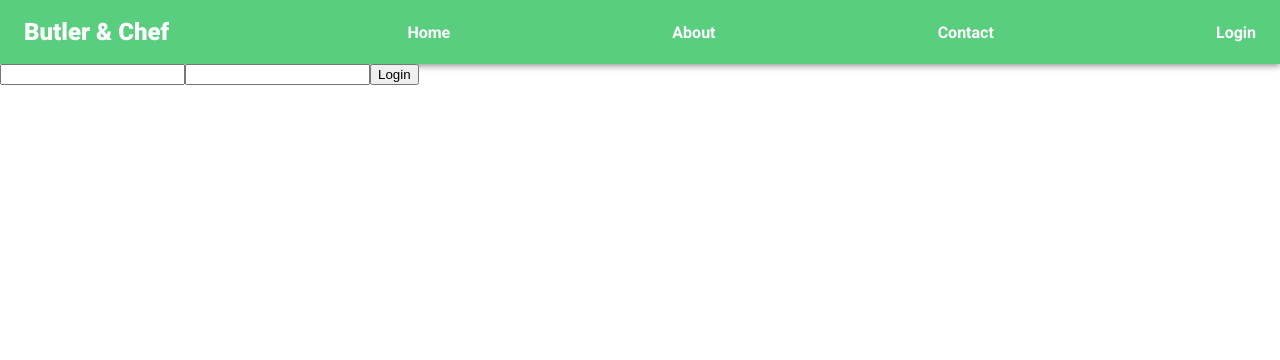
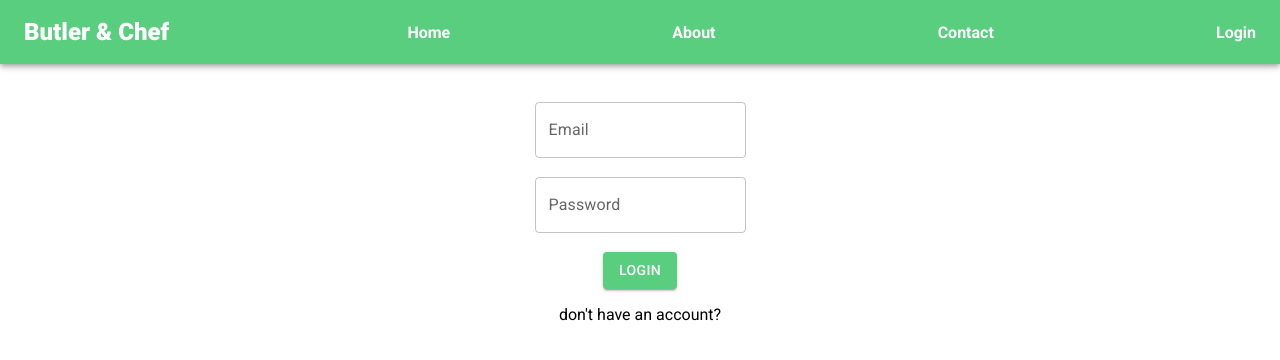
Before and after one commit to MariamElZaatari/react_authentication_app, a React (Create React App) app: page /login in a window 1280 px wide. Shown: the top 360 px of the page. Built offline with nearby package versions, Linux system fonts and the light colour scheme.

Commit message:
Login JS Added

```diff
--- a/package.json
+++ b/package.json
@@ -19,6 +19,7 @@
     "react-router-dom": "^6.2.1",
     "react-scripts": "5.0.0",
     "styled-components": "^5.3.3",
+    "validator": "^13.7.0",
     "web-vitals": "^2.1.4"
   },
   "scripts": {
--- a/src/pages/Login.js
+++ b/src/pages/Login.js
@@ -1,18 +1,51 @@
-import React, { Fragment, useContext, useState } from 'react'
-import { UserContext } from '../context/UserContext'
+import React, { Fragment, useContext, useState } from 'react';
+import { useNavigate } from "react-router-dom";
+import { UserContext } from '../context/UserContext';
 import AuthService from '../services/AuthService';
+import TextField from '@mui/material/TextField';
+import Button from '@mui/material/Button';
+import isEmail from 'validator/lib/isEmail';
+import Alert from '@mui/material/Alert';
+import Container from '@mui/material/Container';
+import '../assets/css/login.css'
 
 export default function Login() {
+
+  const navigate = useNavigate();
 
   const { user, setUser } = useContext(UserContext);
 
   const [email, setEmail] = useState();
   const [password, setPassword] = useState();
 
+  const [emailError, setEmailError] = useState(false);
+  const [passwordError, setPasswordError] = useState(false);
+
+  const [LoginFailedAlert, setLoginFailedAlert] = useState(null);
+
   const loginHandler = () => {
+
+    if (isEmail(email)) {
+      setEmailError(false);
+    }
+    else {
+      setEmailError(true);
+    }
+
+    if (password.length > 7) {
+      setPasswordError(false);
+    }
+    else {
+      setPasswordError(true);
+    }
+
+    if (!isEmail(email) || !(password.length > 7)) {
+      return false;
+    }
+
     AuthService.Login(email, password)
       .then(({ data }) => {
-        console.log('response', data)
+
         setUser({
           id: data.user.id,
           email: data.user.email,
@@ -25,14 +58,63 @@ export default function Login() {
           token_type: data.token_type,
           expires_in: data.expires_in
         })
+
+        navigate('/home');
+      })
+      .catch(error => {
+        setLoginFailedAlert(<Alert className="login_text_alert clr_red" severity="error">Email / Password Wrong</Alert>)
       })
   }
 
+  const emailHandler = (email) => {
+    setEmailError(false);
+    setEmail(email);
+  }
+
+  const passwordHandler = (password) => {
+    setPasswordError(false);
+    setPassword(password);
+  }
+
+  const signupHandler = () => {
+    navigate('/signup');
+  }
+
+
+
   return (
     <Fragment>
-      <input onChange={(e) => setEmail(e.target.value)} type="text" />
-      <input onChange={(e) => setPassword(e.target.value)} type="password" />
-      <button onClick={loginHandler}>Login</button>
+
+      <Container maxWidth="sm" className='login_text_center'>
+        <br />
+        <br />
+        <TextField
+          error={emailError}
+          label="Email"
+          color="success"
+          onChange={(e) => emailHandler(e.target.value)}
+        />
+        <br />
+        <br />
+        <TextField
+          error={passwordError}
+          type="password"
+          color="success"
+          label="Password"
+          onChange={(e) => passwordHandler(e.target.value)}
+        />
+        <br />
+        <br />
+
+        {LoginFailedAlert ? <>{LoginFailedAlert} <br /></> : null}
+
+        <Button onClick={loginHandler} className="clr_green" variant="contained">Login</Button>
+
+        <p id='login_no_account' onClick={() => signupHandler()}>don't have an account?</p>
+
+
+      </Container>
+
     </Fragment>
 
   )
```
Also changed, not shown: 1 other file (tests, documents, lock files or other folders).
